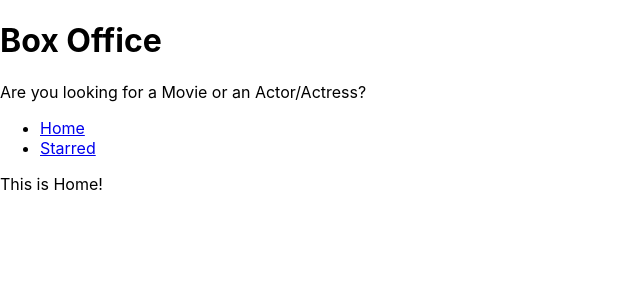
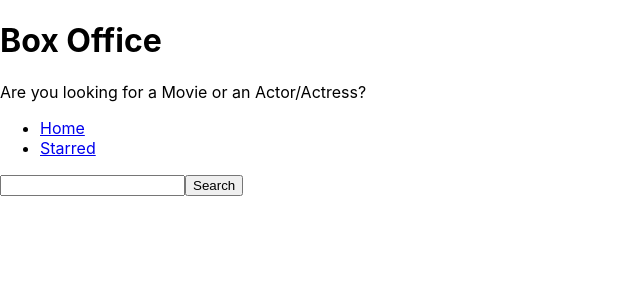
Before and after one commit to pallavisalian/box-office, a React (Create React App) app in the folder box-office/: page / in a window 1280 px wide. Shown: the top 300 px of the page, without its empty margins (0-640 px from the left). Built offline with nearby package versions, Linux system fonts and the light colour scheme.

Commit message:
created input and fetched results from tvmaze api

```diff
--- a/box-office/src/pages/Home.js
+++ b/box-office/src/pages/Home.js
@@ -1,8 +1,40 @@
-import React from 'react';
+import React, { useState } from 'react';
 import MainPageLayout from '../components/MainPageLayout';
 
 const Home = () => {
-  return <MainPageLayout>This is Home!</MainPageLayout>;
+  const [input, setInput] = useState('');
+
+  const onSearch = () => {
+    fetch(`https://api.tvmaze.com/search/shows?q=${input}`)
+      .then(r => r.json())
+      .then(result => {
+        console.log(result);
+      });
+  };
+
+  const onInputChange = ev => {
+    setInput(ev.target.value);
+  };
+
+  const onKeyDown = ev => {
+    if (ev.keyCode === 13) {
+      onSearch();
+    }
+  };
+
+  return (
+    <MainPageLayout>
+      <input
+        type="text"
+        onChange={onInputChange}
+        onKeyDown={onKeyDown}
+        value={input}
+      />
+      <button type="button" onClick={onSearch}>
+        Search
+      </button>
+    </MainPageLayout>
+  );
 };
 
 export default Home;
```
